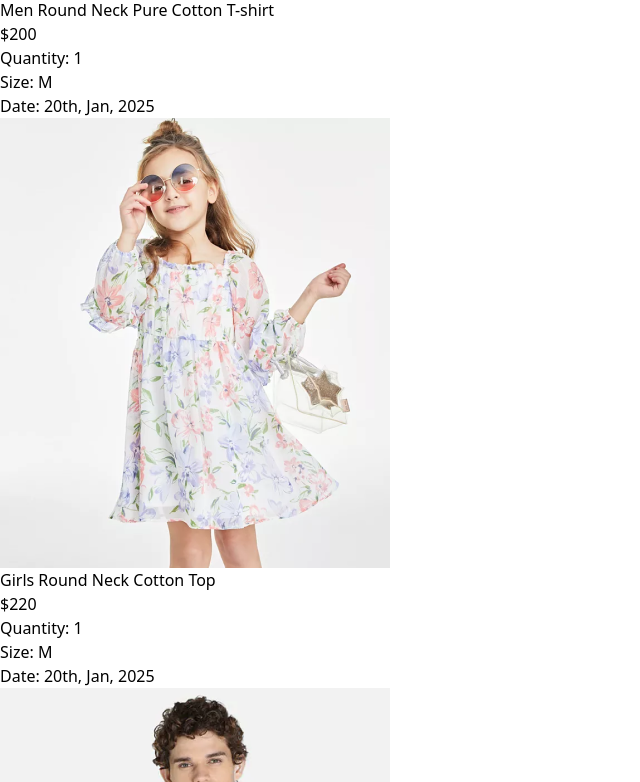
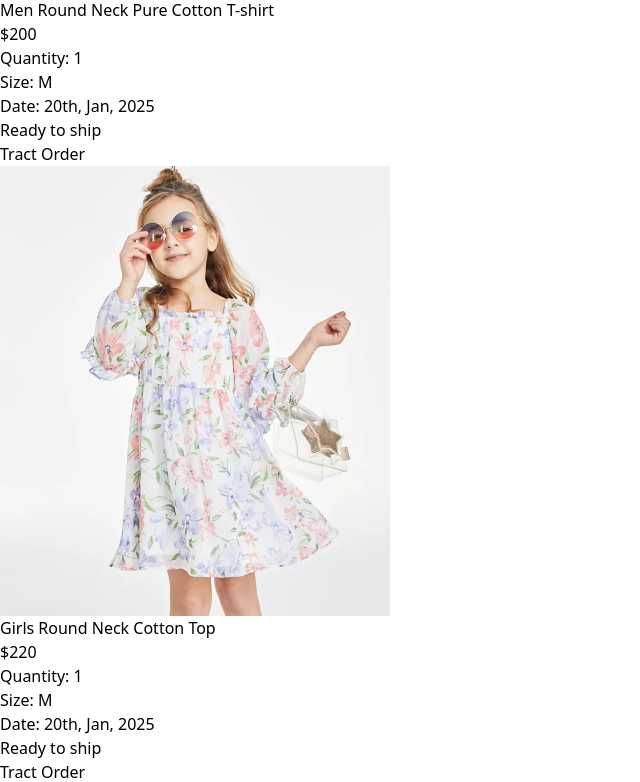
Before and after one commit to Kadunapikin/Chongai-store, a React (Vite) app in the folder frontend/: page /orders in a window 1280 px wide. Shown: the part 998-1780 px from the top of the page, without its empty margins (0-640 px from the left). Built offline with nearby package versions, Linux system fonts and the light colour scheme.

Commit message:
add tract order button

```diff
--- a/frontend/src/pages/Orders.jsx
+++ b/frontend/src/pages/Orders.jsx
@@ -26,6 +26,13 @@
                 <p className='mt-2'>Date: <span className='text-gray-400'>20th, Jan, 2025</span></p>
               </div>
             </div>
+            <div className='md:w-1/2 flex justify-between'>
+              <div className='flex gap-2 items-center'>
+                <p className='min-w-2 h-2 rounded-full bg-green-500'></p>
+                <p className='text-sm md:text-base'>Ready to ship</p>
+              </div>
+              <button className='border px-4 py-2 text-sm font-medium rounded-sm'>Tract Order</button>
+            </div>
           </div>
         ))
       }
```
